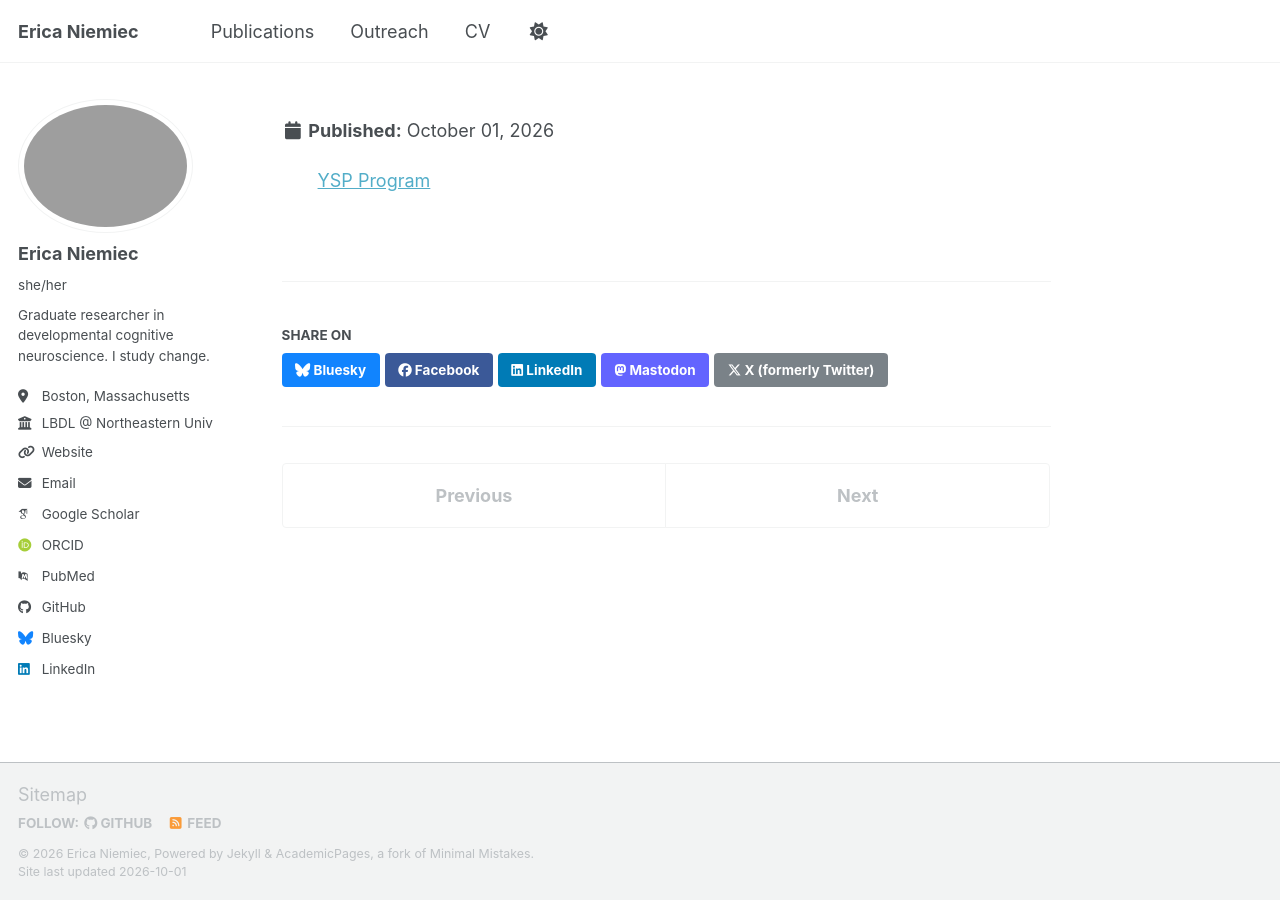
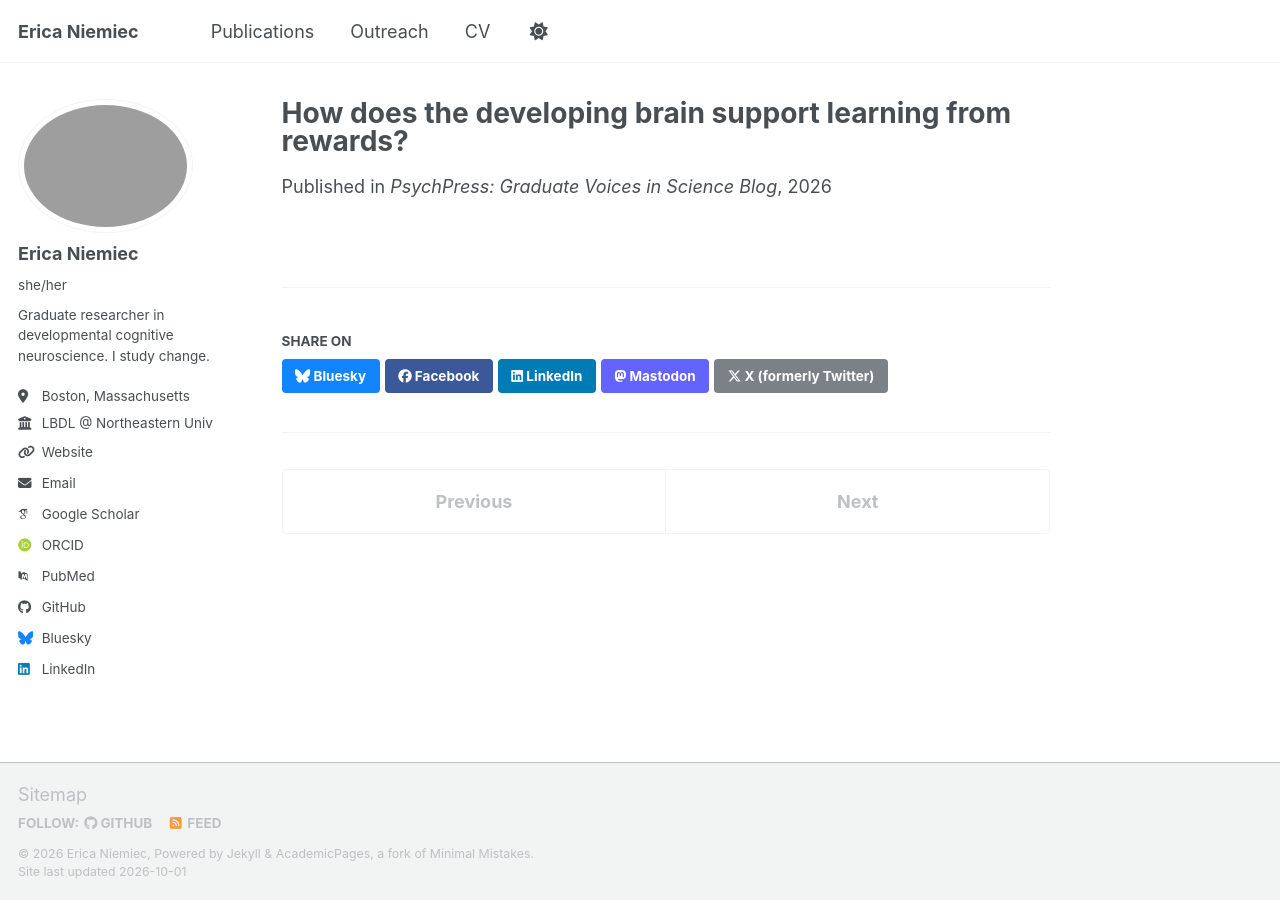
Before and after one commit to ericaniemiec/ericaniemiec.github.io, a Jekyll site: the page built from _outreach/2026-09-15_PsychPress_LearningFromRewards.md, in a window 1280 px wide. Built offline with Jekyll 4.4.1, drawn with Linux system fonts in a browser that asks for light colours; some web fonts are replaced; a script bundle is joined from its source files by our own code; library files that are not in the unit come from our copies.

Commit message:
Update 2026-09-15_PsychPress_LearningFromRewards.md

```diff
--- a/_outreach/2026-09-15_PsychPress_LearningFromRewards.md
+++ b/_outreach/2026-09-15_PsychPress_LearningFromRewards.md
@@ -5,6 +5,4 @@ permalink: /outreach/2026-09-15_PsychPress_LearningFromRewards
 date: 2026-09-15
 venue: "PsychPress: Graduate Voices in Science Blog"
 excerpt: 'Blog post describing our review paper on multiple brain systems that develop across adolescence, with implications for learning, memory, and mental health. <a href="https://psychpress.sites.northeastern.edu/2026/09/15/developing-brain-learning-rewards/" target="_blank">How does the developing brain support learning from rewards?</a>'
-"
 ---
-<a href="https://stem.northeastern.edu/summer/ysp/" target="_blank">YSP Program</a>
```
